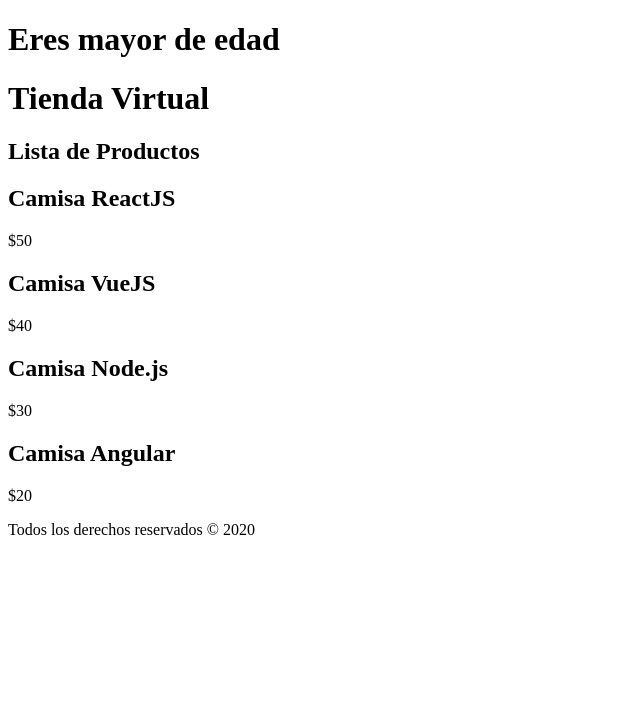
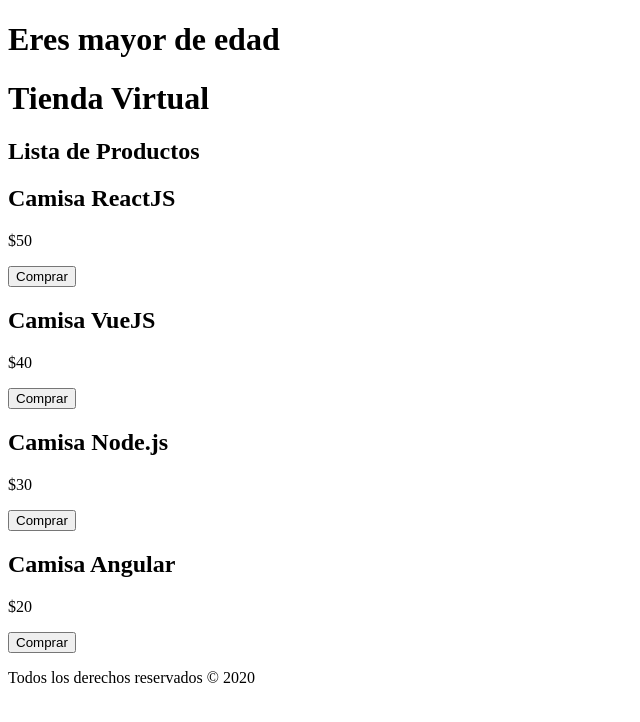
Before and after one commit to eraldovicente/react, a React (Create React App) app in the folder Modulo - 2/basicos/: page / in a window 1280 px wide. Shown: the top 722 px of the page, without its empty margins (0-640 px from the left). Built offline with nearby package versions, Linux system fonts and the light colour scheme.

Commit message:
Eventos en React

```diff
--- a/Modulo - 2/basicos/src/components/Producto.js
+++ b/Modulo - 2/basicos/src/components/Producto.js
@@ -2,12 +2,20 @@
 
 const Producto = ({producto}) => {
 
+     // Agregar producto al carrito
+     const seleccionarProducto = id => {
+          console.log('Comprando... ', id);
+     }
 
      const { nombre, precio, id } = producto;
      return (
           <div>
                <h2>{nombre}</h2>
                <p>${precio}</p>
+               <button
+                    type="button"
+                    onClick={ () => seleccionarProducto(id) }
+               >Comprar</button>
           </div>
      );
 }
```
